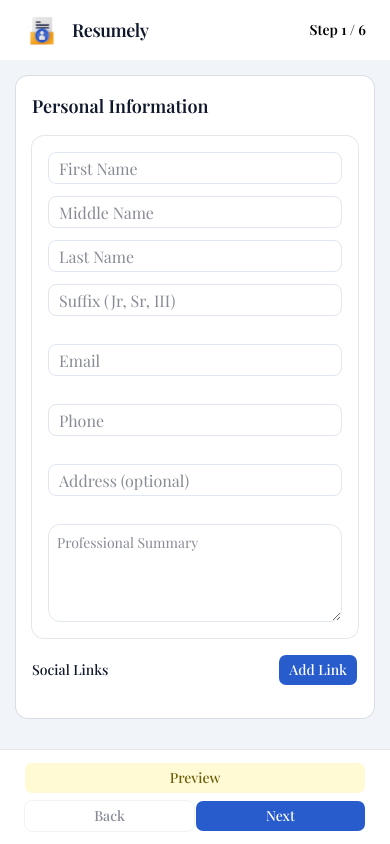
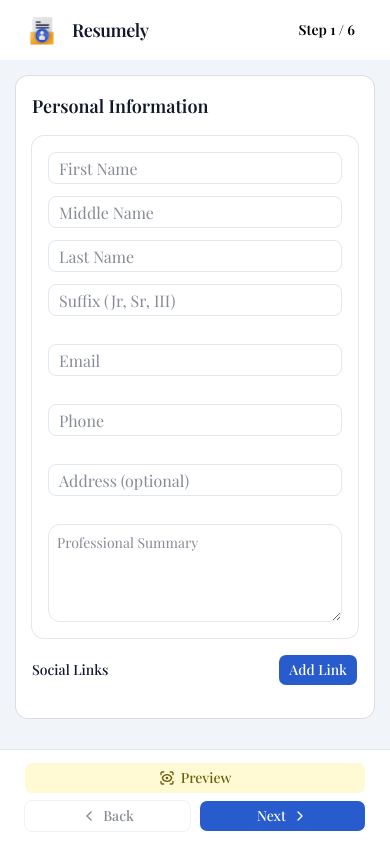
Before and after one commit to austingit26/resumely, a Next.js app: page /resume in a window 390 px wide. Built offline with nearby package versions, Linux system fonts and the light colour scheme; a web font is replaced by a local one.

Commit message:
update theme and layout

```diff
--- a/app/resume/page.tsx
+++ b/app/resume/page.tsx
@@ -7,6 +7,7 @@ import Navbar from '@/components/common/navbar';
 import { Button } from '@/components/ui/button';
 import { useAppDispatch, useAppSelector } from '@/store/hooks';
 import { setStep } from '@/store/slices/resumeSlice';
+import { ChevronLeft, ChevronRight, FileDown, ScanEye, SquarePen } from 'lucide-react';
 
 export default function Form() {
   const dispatch = useAppDispatch();
@@ -35,9 +36,9 @@ export default function Form() {
       {/* NAVBAR */}
       <Navbar
         rightSlot={
-          <div className="text-sm text-black font-semibold flex sm:hidden">
+          <Button className="text-sm text-black font-semibold flex sm:hidden bg-white">
             Step {safeStep + 1} / {STEPS_LENGTH}
-          </div>
+          </Button>
         }
       />
 
@@ -80,10 +81,12 @@ export default function Form() {
           onClick={() => setShowPreview((v) => !v)}
           className="sm:hidden bg-secondary-500 text-secondary-900 flex min-w-full sm:min-w-32"
         >
+          {showPreview ? <SquarePen/> : <ScanEye />}
           {showPreview ? 'Edit' : 'Preview'}
         </Button>
-        <div className='flex items-center justify-between w-full'>
-          <Button variant="outline" onClick={prevStep} disabled={safeStep === 0 || showPreview} className='min-w-1/2 sm:min-w-32'>
+        <div className='flex items-center justify-between gap-x-2 w-full'>
+          <Button variant="outline" onClick={prevStep} disabled={safeStep === 0 || showPreview} className='flex-1 sm:flex-0 sm:min-w-32'>
+            <ChevronLeft />
             Back
           </Button>
 
@@ -91,8 +94,10 @@ export default function Form() {
             Step {safeStep + 1} / {STEPS_LENGTH}
           </div>
 
-          <Button onClick={nextStep} className='min-w-1/2 sm:min-w-32' disabled={showPreview}>
+          <Button onClick={nextStep} className='flex-1 sm:flex-0 sm:min-w-32' disabled={showPreview}>
+            {safeStep === STEPS_LENGTH - 1 && <FileDown />}
             {safeStep === STEPS_LENGTH - 1 ? 'Download' : 'Next'}
+            {safeStep !== STEPS_LENGTH - 1 && <ChevronRight />}
           </Button>
         </div>
       </div>
```
